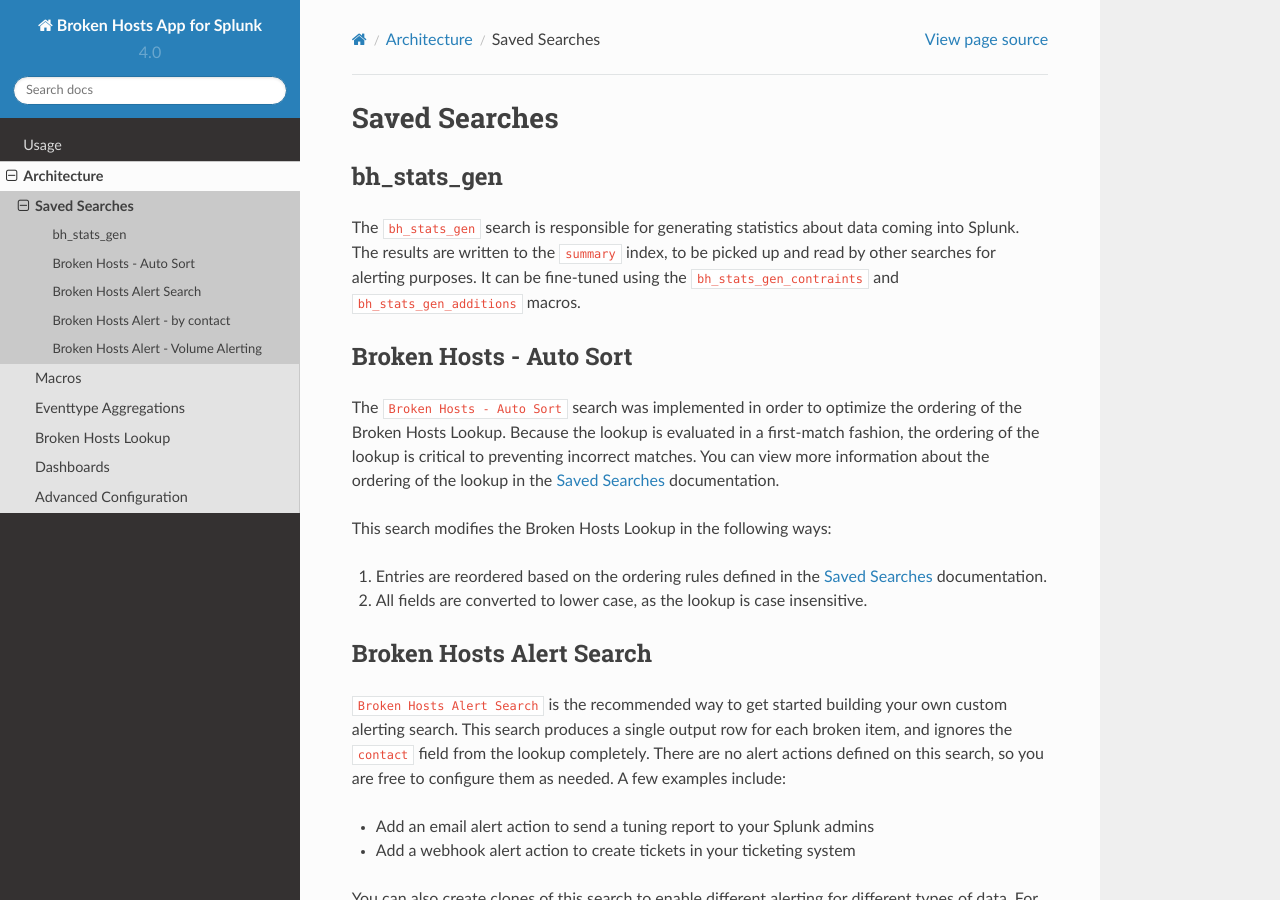
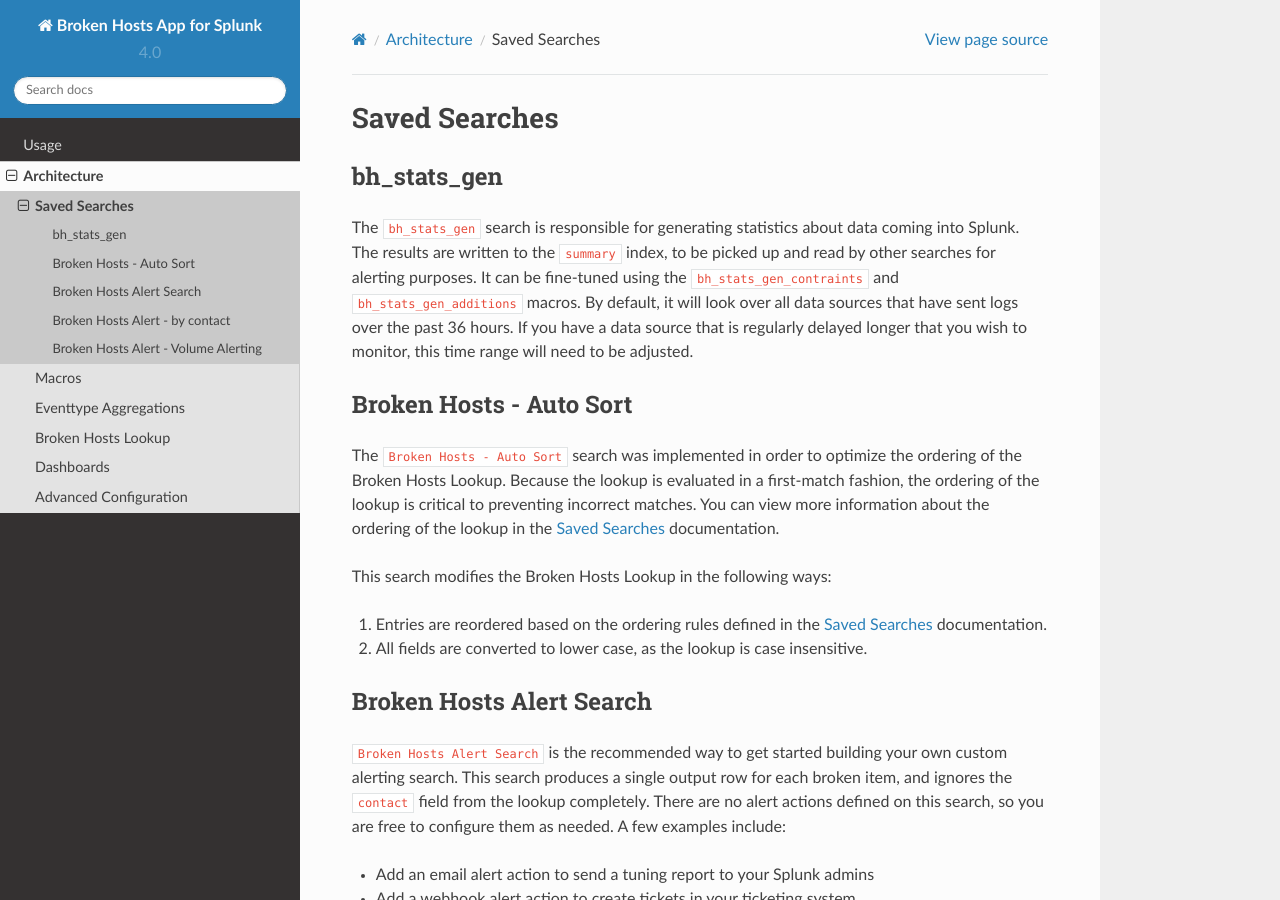
Before and after one commit to HurricaneLabs/brokenhosts, a Sphinx documentation site: the page built from docs/architecture/searches.rst, in a window 1280 px wide and 900 px high. Built offline with Sphinx 7.4.7 and the Read the Docs theme 2.0.0, drawn with Linux system fonts in a browser that asks for light colours.

```diff
--- a/docs/architecture/searches.rst
+++ b/docs/architecture/searches.rst
@@ -9,7 +9,9 @@ bh_stats_gen
 The ``bh_stats_gen`` search is responsible for generating statistics about data coming into Splunk.
 The results are written to the ``summary`` index, to be picked up and read by other searches for
 alerting purposes. It can be fine-tuned using the ``bh_stats_gen_contraints`` and
-``bh_stats_gen_additions`` macros.
+``bh_stats_gen_additions`` macros. By default, it will look over all data sources that have sent
+logs over the past 36 hours. If you have a data source that is regularly delayed longer that you
+wish to monitor, this time range will need to be adjusted.
 
 Broken Hosts - Auto Sort
 ------------------------
```
Also changed, not shown: 1 other file.
